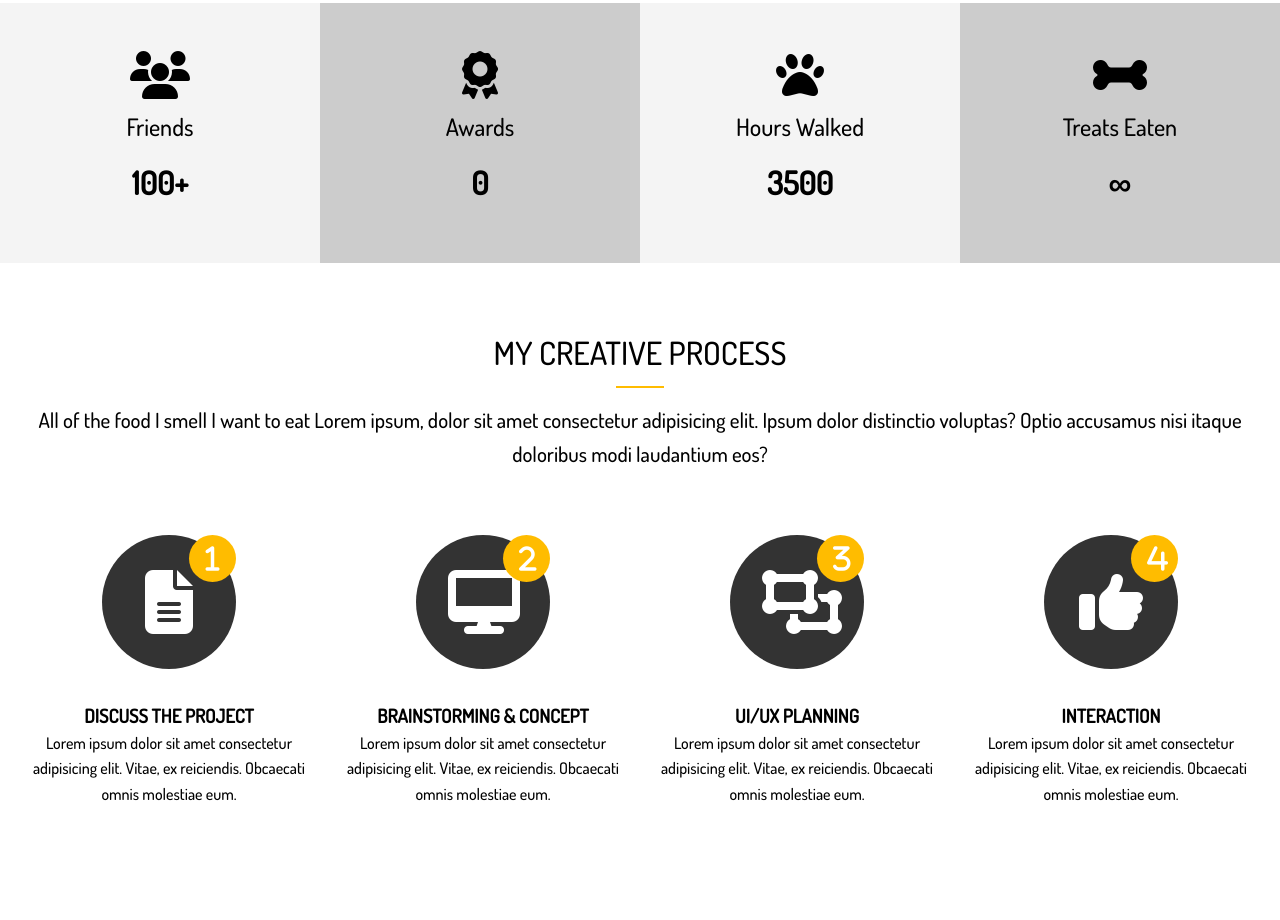
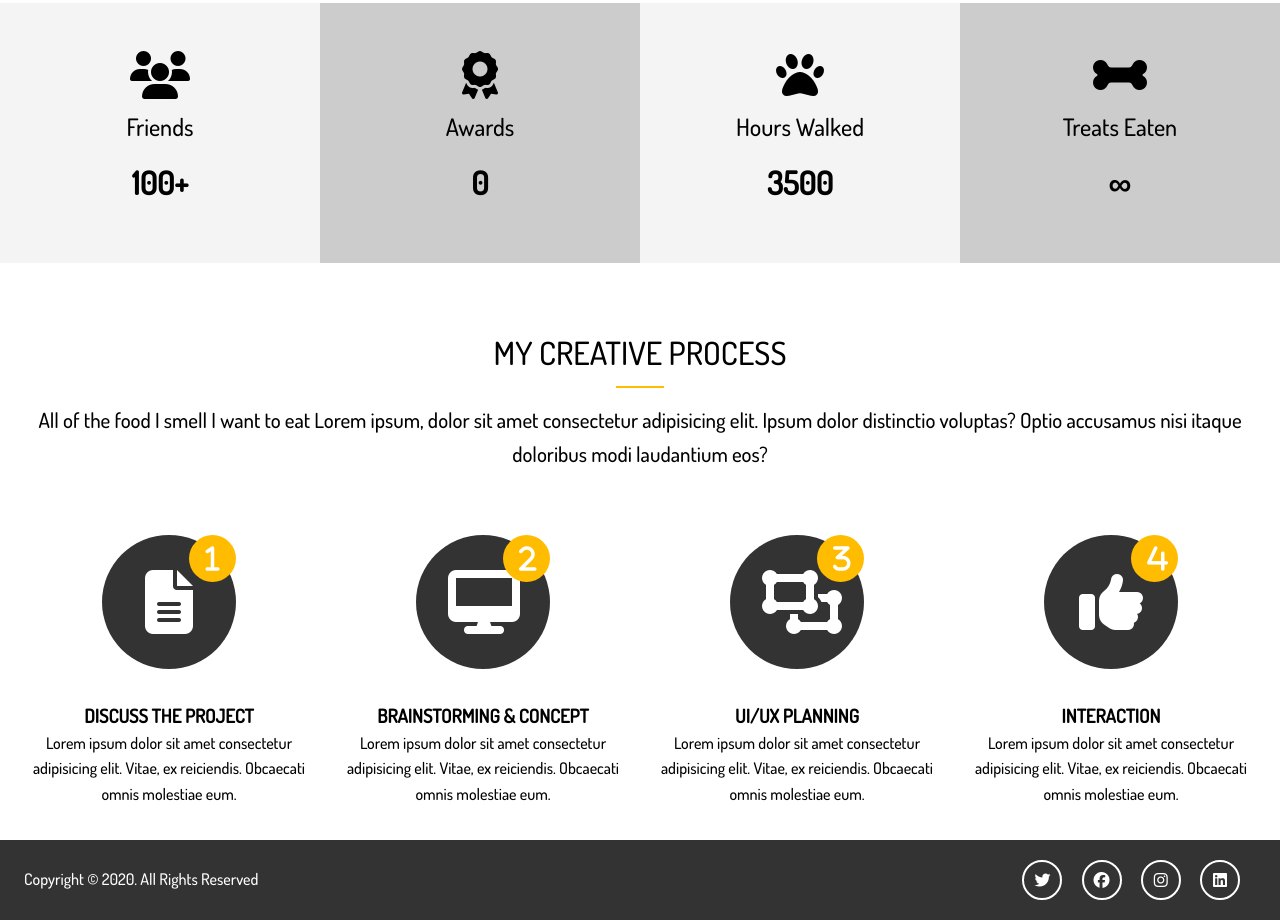
Before and after one commit to xpyrosh/bt-portfolio-1, a website: page dist/index.html in a window 1280 px wide. Shown: the part 1270-2190 px from the top of the page. Before the commit the page ends 2110 px from the top, so only its background shows below. Drawn offline with Linux system fonts and the light colour scheme.

Commit message:
added footer and styling

```diff
--- a/scss/_config.scss
+++ b/scss/_config.scss
@@ -6,3 +6,13 @@ $light-color: #f4f4f4;
 $dark-color: #333;
 $medium-color: #ccc;
 $bg-image: url(../img/showcase.jpg);
+
+// Set Text Color
+@function set-text-color($color){
+    @if(lightness($color)>50){
+        @return #000;
+    }
+    @else {
+        @return #fff;
+    }
+}
--- a/scss/main.scss
+++ b/scss/main.scss
@@ -160,6 +160,7 @@ img {
         right: 0;
         font-size: 28px;
         background: $main-color;
+        color: set-text-color($main-color);
         border-radius: 50%;
         height: 15px;
         width: 15px;
@@ -171,7 +172,7 @@ img {
       &-icon {
         border-radius: 50%;
         background: $dark-color;
-        color: white;
+        color: set-text-color($dark-color);
         padding: 2rem;
         width: 70px;
         height: 70px;
@@ -188,9 +189,39 @@ img {
 
           .process-step {
             background: $dark-color;
+            color: set-text-color($dark-color);
           }
         }
       }
     }
   }
 }
+
+// Footer
+#main-footer {
+  background: $dark-color;
+  color: white;
+  height: 5rem;
+
+  .footer-content {
+    display: flex;
+    justify-content: space-between;
+    height: 5rem;
+    align-items: center;
+
+    .social .fab {
+      margin-right: 1rem;
+      border: 2px white solid;
+      border-radius: 50%;
+      height: 20px;
+      width: 20px;
+      line-height: 20px;
+      text-align: center;
+      padding: .5rem;
+
+      &:hover {
+        background: $main-color;
+      }
+    }
+  }
+}
```
Also changed, not shown: dist/css/main.css, dist/index.html.
